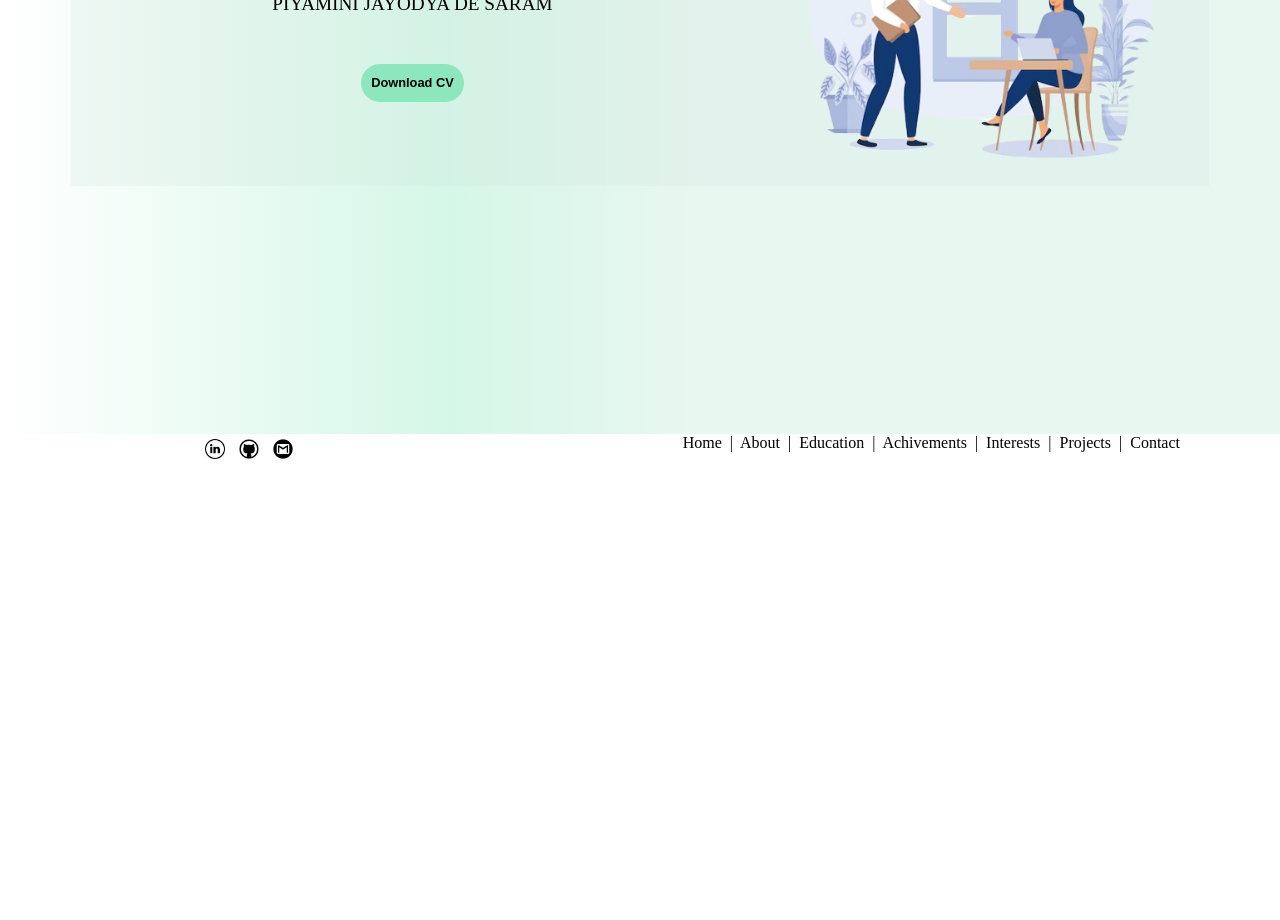
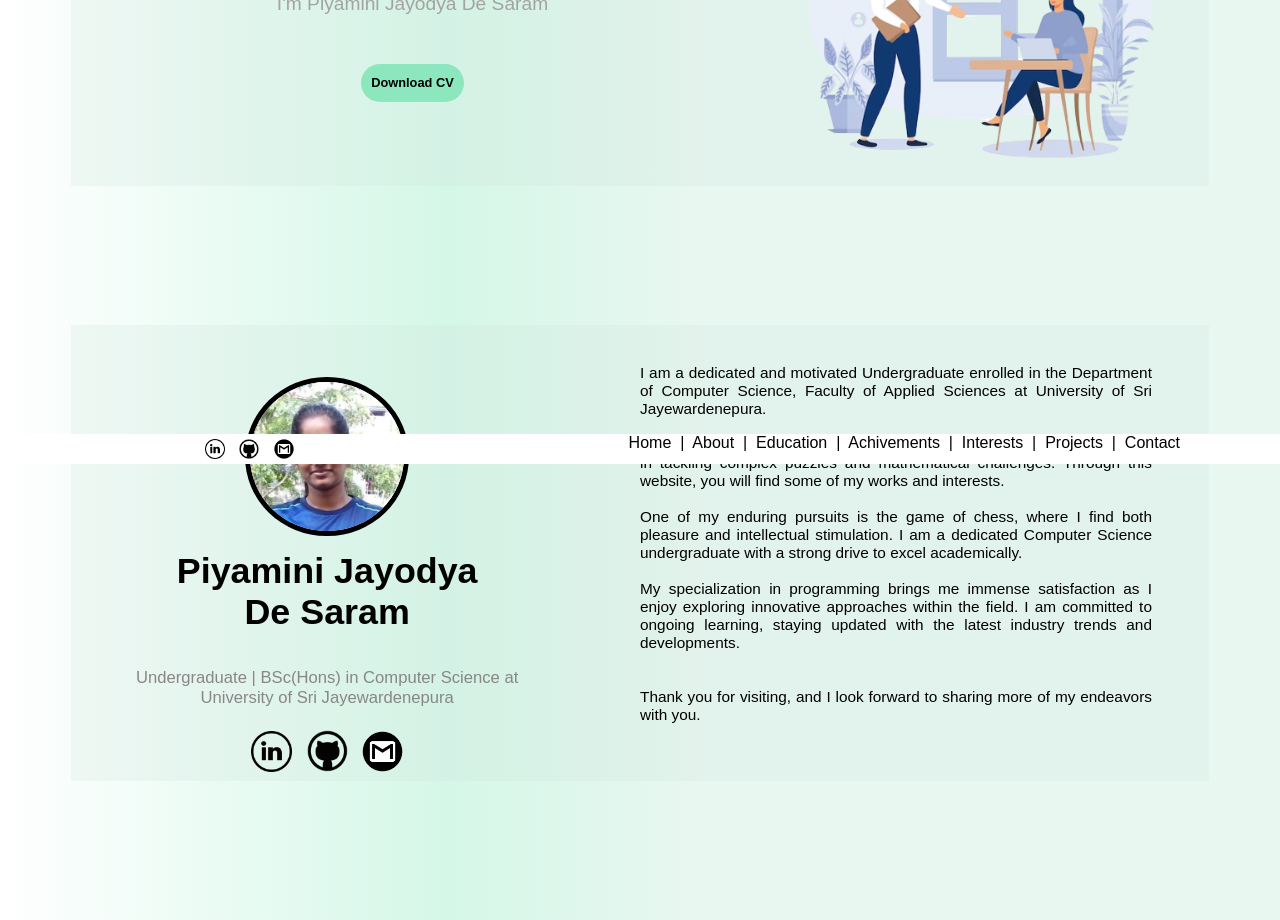
Before and after one commit to PiyaJ7/Personal-Website, a plain HTML site: page main.html in a window 1280 px wide. Shown: the part 336-1256 px from the top of the page. Before the commit the page ends 800 px from the top, so only its background shows below. Drawn offline with Linux system fonts and the light colour scheme.

Commit message:
Design about page
Design about page using html and CSS.

```diff
--- /dev/null
+++ b/aboutpg.css
@@ -0,0 +1,53 @@
+.about-page {
+    background-color: #cce0d73c;
+    display: flex;
+    margin: 11% 5%;
+}
+
+.about-left {
+    width: 50%;
+    align-items: center;
+    text-align: center;
+}
+
+.about-right {
+    width: 50%;
+    padding: 2% 5%;
+}
+
+.my-photo {
+    border-radius: 100%;
+    border: 5px solid black;
+    margin-top: 10%;
+    margin-bottom: -15%;
+    height: auto;
+    width: 30%;
+}
+
+.paragrapgh {
+    padding-top: 10%;
+    padding-left: 10%;
+    padding-right: 10%;
+}
+
+.p4 {
+    font-size: 2.8vw;
+    font-weight: bold;
+}
+
+.p5 {
+    font-size: 1.3vw;
+    color: rgb(135, 135, 135);
+}
+
+.sm-img {
+    height: auto;
+    width: 8%;
+    padding: 1%;
+    cursor: pointer;
+}
+
+.p6 {
+    font-size: 1.2vw;
+    text-align: justify;
+}
--- a/main.css
+++ b/main.css
@@ -1,4 +1,5 @@
 body {
 background: linear-gradient(90deg, white 0%, #d5f7e8 35%, #e9f7f1 55%);
+font-family: Arial, Helvetica, sans-serif;
 margin-top: 90px;
 }
--- a/main.html
+++ b/main.html
@@ -8,6 +8,8 @@
     <link rel="Stylesheet" href="header.css">
     <link rel="Stylesheet" href="footer.css">
     <link rel="Stylesheet" href="welcomepg.css">
+    <link rel="Stylesheet" href="aboutpg.css">
+
 </head>
 <body>
     <div class="header">
@@ -27,8 +29,8 @@
     </div>
     <div class="footer">
         <div class="footer-left">
-            <img class="logo-img" src="images/linkedIn logo.png">
-            <img class="logo-img" src="images/github logo.png">
+            <a href="https://linkedin.com/in/piyamini-de-saram-b7ba3027a"><img class="logo-img" src="images/linkedIn logo.png"></a>
+                <a href="https://github.com/PiyaJ7"><img class="logo-img" src="images/github logo.png"></a>
             <img class="logo-img" src="images/gamil logo.png">
         </div>
         <div class="footer-right">
@@ -39,13 +41,41 @@
         <div class="left-side">
             <p class="p1">Hello Everyone!</p>
             <p class="p2">Welcome to my website..</p>
-            <p class="p3">PIYAMINI JAYODYA DE SARAM</p>
-            <button>Download CV</button>
+            <p class="p3">I'm Piyamini Jayodya De Saram</p>
+            <a href="https://drive.google.com/file/d/15-PBSTKtAOgAvQ4hkE9bsG_Oj9sjj_G2/view?usp=drive_link"><button>Download CV</button></a>
         </div>
         <div class="right-side">
             <img class="welcome-img" src="images/welcome image.png">
         </div>
     </div>
+    <div class="about-page">
+        <div class="about-left">
+            <div>
+                <img class="my-photo" src="images/myphoto.jpeg">
+            </div>
+            <div class="paragrapgh">
+                <p class="p4">Piyamini Jayodya <br> De Saram</p>
+                <p class="p5">Undergraduate | BSc(Hons) in Computer Science at University of Sri Jayewardenepura</p>
+            </div>
+            <div>
+                <a href="https://linkedin.com/in/piyamini-de-saram-b7ba3027a"><img class="sm-img" src="images/linkedIn logo.png"></a>
+                <a href="https://github.com/PiyaJ7"><img class="sm-img" src="images/github logo.png"></a>
+                <img class="sm-img" src="images/gamil logo.png">
+            </div>
+        </div>
+        <div class="about-right">
+            <p class="p6">
+                I am a dedicated and motivated Undergraduate enrolled in the Department of Computer Science, Faculty of Applied Sciences at University of Sri Jayewardenepura. <br><br>
+                With a fervent passion for problem-solving, I have cultivated a proficiency in tackling complex puzzles and mathematical challenges.
+                Through this website, you will find some of my works and interests. <br><br>
+                One of my enduring pursuits is the game of chess, where I find both pleasure and intellectual stimulation.
+                I am a dedicated Computer Science undergraduate with a strong drive to excel academically. <br><br>
+                My specialization in programming brings me immense satisfaction as I enjoy exploring innovative approaches within the field.
+                I am committed to ongoing learning, staying updated with the latest industry trends and developments. <br><br><br>
+                Thank you for visiting, and I look forward to sharing more of my endeavors with you.
+            </p>
+        </div>
+    </div>
 
 </body>
 </html>
--- a/welcomepg.css
+++ b/welcomepg.css
@@ -1,9 +1,7 @@
 .welcome-page {
     background-color: #cce0d73c;
     display: flex;
-    margin-top: 11%;
-    margin-left: 5%;
-    margin-right: 5%;
+    margin: 11% 5%;
 }
 
 .left-side {
@@ -34,6 +32,7 @@
 
 .p3 {
     font-size: 1.5vw;
+    color: rgb(163, 163, 163);
 }
 
 button {
```
Also changed, not shown: images/myphoto.jpeg (added).
